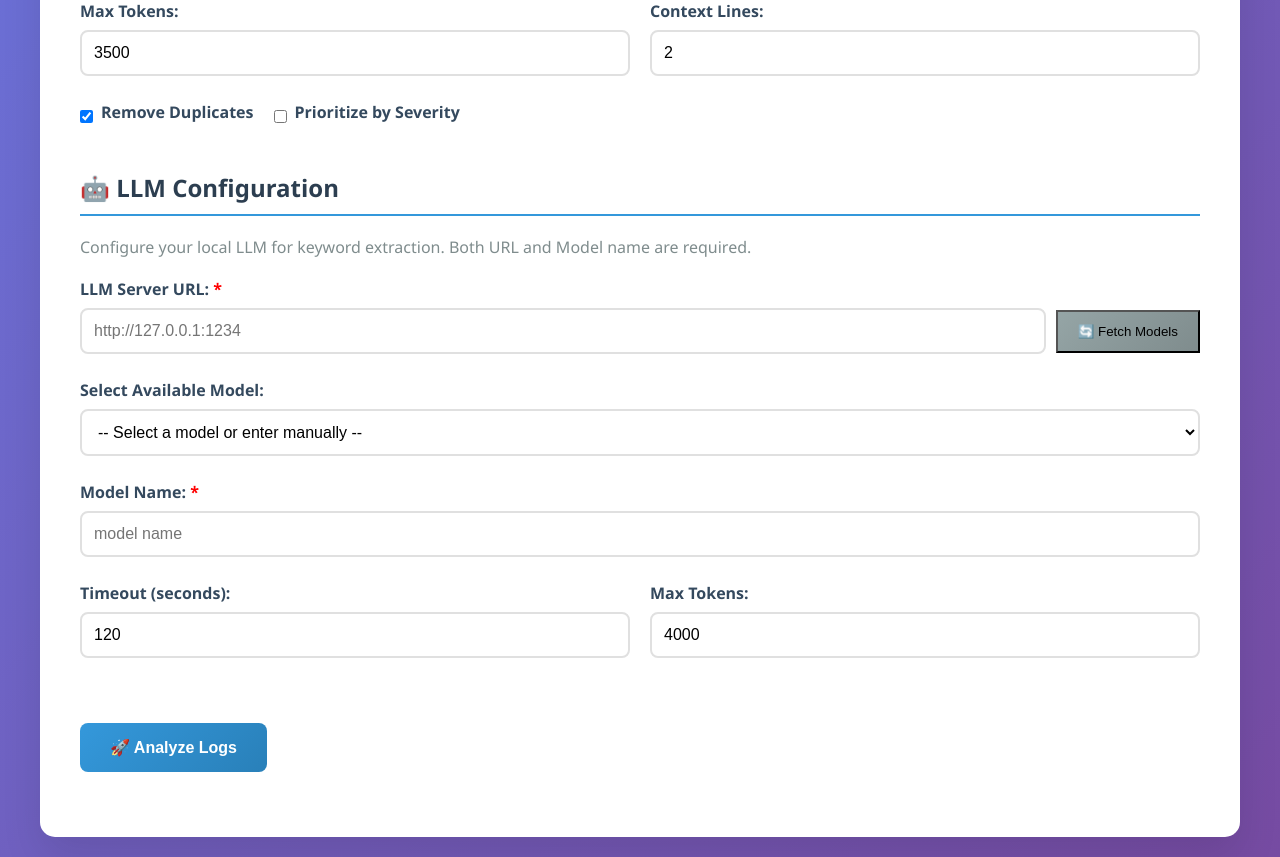
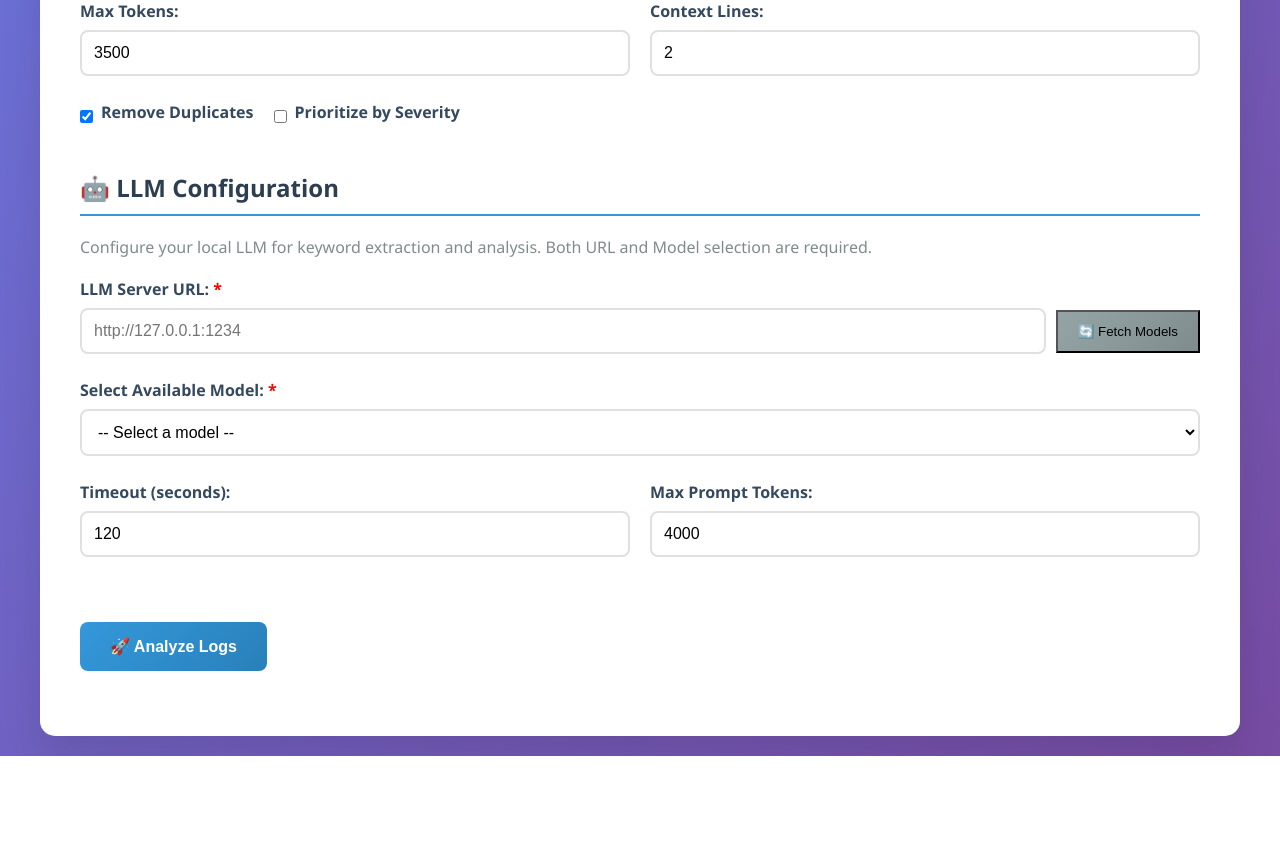
Before and after one commit to martynovb/log_analyzer, a Flask app: page / in a window 1280 px wide. Shown: the part 927-1784 px from the top of the page. After the commit the page ends 1683 px from the top, so only its background shows below. Run offline with Flask 3, Linux system fonts and the light colour scheme.

Commit message:
Refactor LLM configuration handling in app.py to ensure URL and model validation is required for both filter modes. Update index.html to improve UI clarity regarding LLM configuration, including renaming fields and enhancing user prompts. Adjust JavaScript to correctly handle model selection and auto-fill behavior.

```diff
--- a/ui/app.py
+++ b/ui/app.py
@@ -59,22 +59,20 @@
         llm_timeout = int(request.form.get('llm_timeout', 120))
         llm_max_tokens = int(request.form.get('llm_max_tokens', 1000))
 
-        # Configure LLM
-        if filter_mode == 'llm':
-            # Validate LLM configuration (only when LLM mode)
-            if not llm_url or not llm_model:
-                return jsonify({'error': 'LLM URL and Model name are required'}), 400
+        # Configure LLM (required for both filter modes for final analysis)
+        if not llm_url or not llm_model:
+            return jsonify({'error': 'LLM URL and Model name are required'}), 400
 
-            try:
-                custom_llm = LocalLLMInterface(
-                    base_url=llm_url,
-                    model=llm_model,
-                    timeout=llm_timeout,
-                    max_tokens=llm_max_tokens
-                )
-                orchestrator.keyword_extractor.llm_interface = custom_llm
-            except Exception as e:
-                return jsonify({'error': f'Failed to configure LLM: {str(e)}'}), 400
+        try:
+            custom_llm = LocalLLMInterface(
+                base_url=llm_url,
+                model=llm_model,
+                timeout=llm_timeout,
+                max_tokens=llm_max_tokens
+            )
+            orchestrator.keyword_extractor.llm_interface = custom_llm
+        except Exception as e:
+            return jsonify({'error': f'Failed to configure LLM: {str(e)}'}), 400
 
         # Handle file upload
         if 'log_file' not in request.files:
--- a/ui/templates/index.html
+++ b/ui/templates/index.html
@@ -319,7 +319,7 @@
 
         <div class="form-section" id="llm_details_section">
             <h2>🤖 LLM Configuration</h2>
-            <p style="margin-bottom: 20px; color: #7f8c8d;">Configure your local LLM for keyword extraction. Both URL and Model name are required.</p>
+            <p style="margin-bottom: 20px; color: #7f8c8d;">Configure your local LLM for keyword extraction and analysis. Both URL and Model selection are required.</p>
 
             <div class="form-group">
                 <label for="llm_url">LLM Server URL: <span style="color: red;">*</span></label>
@@ -330,16 +330,11 @@
             </div>
 
             <div class="form-group">
-                <label for="model_dropdown">Select Available Model:</label>
-                <select id="model_dropdown" style="width: 100%; padding: 12px; border: 2px solid #e0e0e0; border-radius: 8px; font-size: 16px;">
-                    <option value="">-- Select a model or enter manually --</option>
+                <label for="model_dropdown">Select Available Model: <span style="color: red;">*</span></label>
+                <select id="model_dropdown" name="llm_model" required style="width: 100%; padding: 12px; border: 2px solid #e0e0e0; border-radius: 8px; font-size: 16px;">
+                    <option value="">-- Select a model --</option>
                 </select>
                 <div id="modelStatus" style="margin-top: 8px; font-size: 14px; color: #7f8c8d;"></div>
-            </div>
-
-            <div class="form-group">
-                <label for="llm_model">Model Name: <span style="color: red;">*</span></label>
-                <input type="text" id="llm_model" name="llm_model" placeholder="model name" required>
             </div>
 
             <div class="grid">
@@ -348,8 +343,8 @@
                     <input type="number" id="llm_timeout" name="llm_timeout" placeholder="120" value="120" min="5">
                 </div>
                 <div class="form-group">
-                    <label for="llm_max_tokens">Max Tokens:</label>
-                    <input type="number" id="llm_max_tokens" name="llm_max_tokens" placeholder="" value="4000" min="100">
+                    <label for="llm_max_tokens">Max Prompt Tokens:</label>
+                    <input type="number" id="llm_max_tokens" name="llm_max_tokens" placeholder="4000" value="4000" min="100">
                 </div>
             </div>
 
@@ -463,15 +458,18 @@
             const llmConfigSection = document.getElementById('llm_config_section');
             const checkboxSection = document.getElementById('checkbox_options_section');
 
-            // Hide/show LLM config section (Max Tokens, Context Lines)
+            // Hide/show LLM config section (Max Logs Tokens, Context Lines) - only for keyword extraction
             if (llmConfigSection) {
                 llmConfigSection.style.display = isVector ? 'none' : 'grid';
             }
 
-            // Hide/show checkbox options (Remove Duplicates, Prioritize by Severity)
+            // Hide/show checkbox options (Remove Duplicates, Prioritize by Severity) - only for keyword extraction
             if (checkboxSection) {
                 checkboxSection.style.display = isVector ? 'none' : 'block';
             }
+
+            // LLM Configuration section (llm_details_section) is visible for both modes
+            // No need to hide/show it
         });
 
         // Trigger on page load to set initial state
@@ -481,7 +479,7 @@
         function getLLMConfig() {
             return {
                 url: document.getElementById('llm_url').value.trim(),
-                model: document.getElementById('llm_model').value.trim(),
+                model: document.getElementById('model_dropdown').value.trim(),
                 timeout: parseInt(document.getElementById('llm_timeout').value),
                 max_tokens: parseInt(document.getElementById('llm_max_tokens').value)
             };
@@ -589,29 +587,27 @@
             }
         });
 
-        // Auto-fill URL and model name when a model is selected
+        // Auto-fill URL when a model is selected
         document.getElementById('model_dropdown').addEventListener('change', function() {
             const selectedModelId = this.value;
             const urlInput = document.getElementById('llm_url');
-            const modelInput = document.getElementById('llm_model');
+            const modelStatus = document.getElementById('modelStatus');
 
             if (selectedModelId) {
                 // Find the selected model
                 const selectedModel = availableModels.find(m => m.id === selectedModelId);
 
                 if (selectedModel) {
-                    // Auto-fill model name
-                    modelInput.value = selectedModel.id;
-
                     // If URL is empty, try to use the default
                     if (!urlInput.value.trim()) {
                         urlInput.value = 'http://127.0.0.1:1234';
                     }
 
-                    const modelStatus = document.getElementById('modelStatus');
                     modelStatus.textContent = `✓ Selected: ${selectedModel.name}`;
                     modelStatus.style.color = '#27ae60';
                 }
+            } else {
+                modelStatus.textContent = '';
             }
         });
 
```
